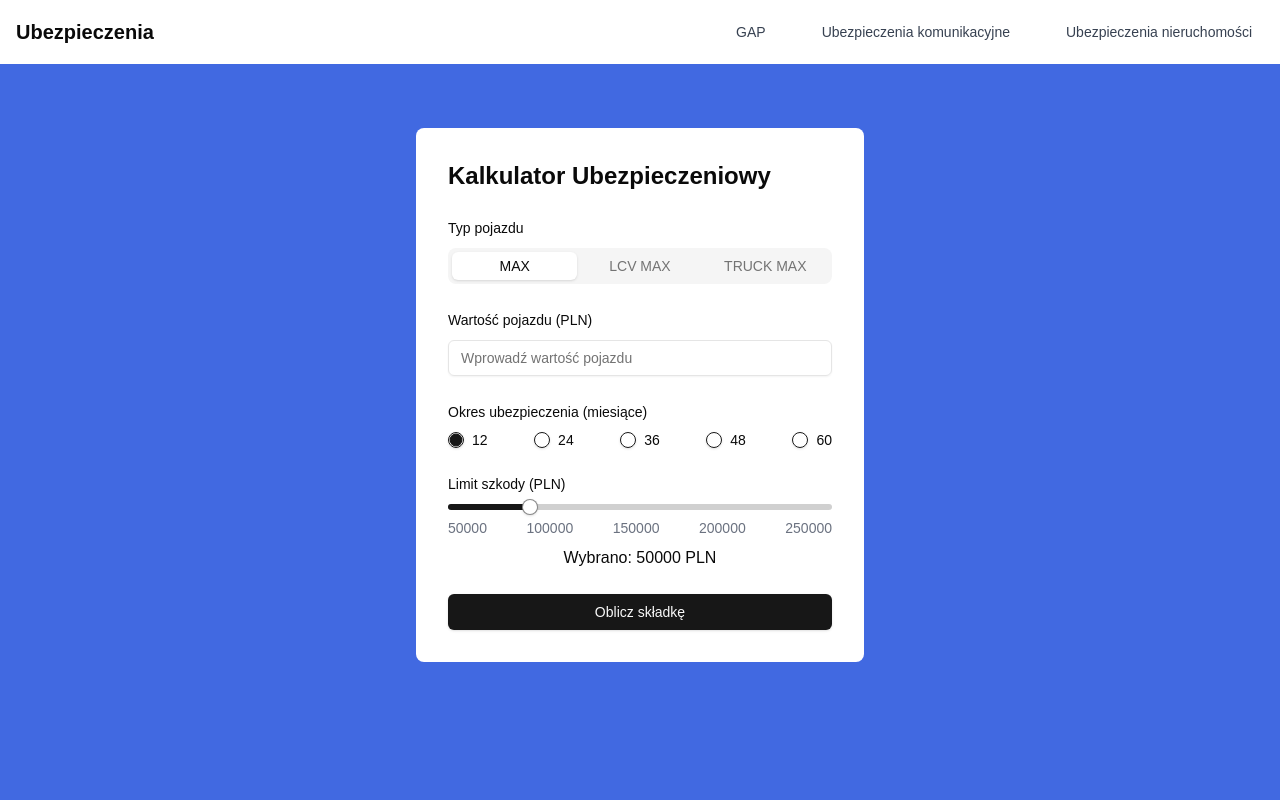
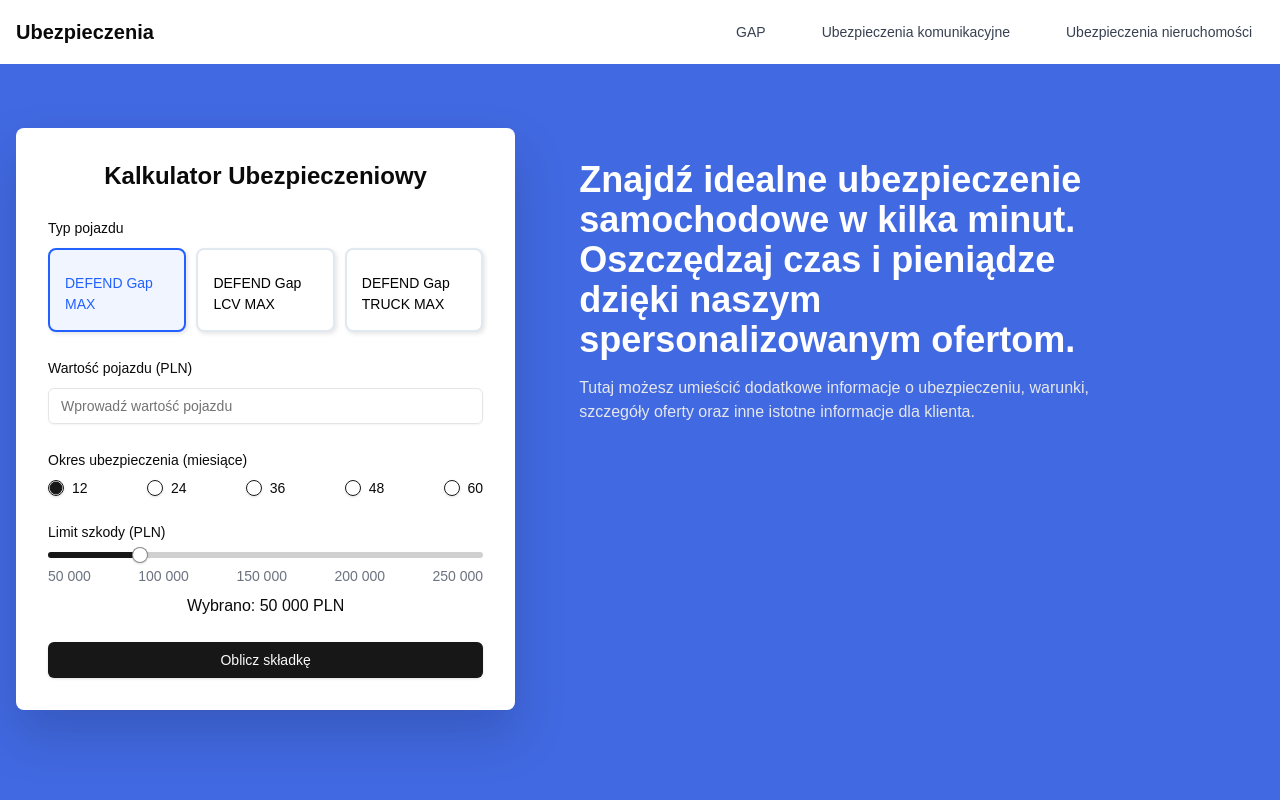
Before and after one commit to mainlycc/Ubezpieczenia_app, a Next.js app in the folder my-next-app/: page / in a window 1280 px wide. Shown: the top 800 px of the page. Built offline with nearby package versions, Linux system fonts and the light colour scheme.

Commit message:
Poprawki do UI

```diff
--- a/my-next-app/src/app/globals.css
+++ b/my-next-app/src/app/globals.css
@@ -70,3 +70,55 @@
     @apply bg-background text-foreground;
   }
 }
+
+.radio-inputs {
+  display: flex;
+  justify-content: space-between;
+  align-items: center;
+  width: 100%;
+  margin: 0 auto;
+  gap: 10px;
+}
+
+.radio-input {
+  display: none;
+}
+
+.radio-tile {
+  display: flex;
+  flex-direction: column;
+  align-items: center;
+  justify-content: center;
+  width: 100%;
+  padding: 15px;
+  border-radius: 8px;
+  border: 2px solid #e2e8f0;
+  background-color: white;
+  box-shadow: 2px 2px 4px rgba(0, 0, 0, 0.1);
+  cursor: pointer;
+  transition: all 0.3s ease;
+}
+
+.radio-tile:hover {
+  border-color: #2260ff;
+}
+
+.radio-input:checked + .radio-tile {
+  border-color: #2260ff;
+  background-color: #f0f5ff;
+}
+
+.radio-label {
+  margin-top: 8px;
+  font-size: 14px;
+  font-weight: 500;
+  color: #000000;
+}
+
+.radio-input:checked + .radio-tile .radio-label {
+  color: #2260ff;
+}
+
+.radio-icon {
+  display: none;
+}
--- a/my-next-app/src/app/page.tsx
+++ b/my-next-app/src/app/page.tsx
@@ -11,6 +11,7 @@
 import { Tabs, TabsList, TabsTrigger } from "@/components/ui/tabs"
 import { Sheet, SheetContent, SheetTrigger } from "@/components/ui/sheet"
 import { ResultCards } from '@/components/ui/ResultCards'
+import Link from 'next/link'
 
 export default function Home() {
   const [step, setStep] = useState('form')
@@ -24,9 +25,23 @@
   const [calculatedRate, setCalculatedRate] = useState(null)
   const [error, setError] = useState<string | null>(null)
 
+  const formatNumber = (num: number): string => {
+    return num.toString().replace(/\B(?=(\d{3})+(?!\d))/g, " ");
+  }
+
   const handleInputChange = (e: React.ChangeEvent<HTMLInputElement>) => {
     const { name, value } = e.target
+    if (name === 'vehicleValue') {
+      const cleanValue = value.replace(/\s/g, '')
+      if (/^\d*$/.test(cleanValue)) {
+        setFormData(prev => ({
+          ...prev,
+          [name]: cleanValue ? formatNumber(parseInt(cleanValue)) : ''
+        }))
+      }
+    } else {
       setFormData(prev => ({ ...prev, [name]: value }))
+    }
   }
 
   const handleSliderChange = (value: number[]) => {
@@ -44,7 +59,7 @@
     };
 
     try {
-      const response = await fetch('https://ubezpieczenia-app.onrender.com/api/calculate-rate', {
+      const response = await fetch('https://ubezpieczenia-app..onrender.com/api/calculate-rate', {
         method: 'POST',
         headers: {
           'Content-Type': 'application/json',
@@ -78,24 +93,43 @@
     <div className="bg-[#4169E1] min-h-screen flex flex-col">
       <main className="flex-grow">
         <div className="container mx-auto px-4 py-16">
+          <div className="flex gap-8">
             {step === 'form' ? (
-            <div className="max-w-md mx-auto bg-white rounded-lg p-8">
+              <>
+                <div className="w-2/5">
+                  <div className="bg-white drop-shadow-2xl rounded-lg p-8">
                     {error && (
                       <div className="mb-4 p-4 bg-red-100 text-red-700 rounded">
                         {error}
                       </div>
                     )}
-              <h1 className="text-2xl font-bold mb-6">Kalkulator Ubezpieczeniowy</h1>
+                    <Link href="/" className="text-2xl text-center font-bold mb-6 block hover:text-blue-600">
+                      Kalkulator Ubezpieczeniowy
+                    </Link>
                     <form onSubmit={handleSubmit} className="space-y-6">
                       <div className="space-y-2">
                         <Label>Typ pojazdu</Label>
-                  <Tabs defaultValue="DEFEND Gap MAX" onValueChange={(value) => setFormData(prev => ({ ...prev, vehicleType: value }))}>
-                    <TabsList className="grid w-full grid-cols-3">
-                      <TabsTrigger value="DEFEND Gap MAX">MAX</TabsTrigger>
-                      <TabsTrigger value="DEFEND Gap LCV MAX">LCV MAX</TabsTrigger>
-                      <TabsTrigger value="DEFEND Gap TRUCK MAX">TRUCK MAX</TabsTrigger>
-                    </TabsList>
-                  </Tabs>
+                        <div className="radio-inputs">
+                          {[
+                            { value: 'DEFEND Gap MAX', label: 'DEFEND Gap MAX' },
+                            { value: 'DEFEND Gap LCV MAX', label: 'DEFEND Gap LCV MAX' },
+                            { value: 'DEFEND Gap TRUCK MAX', label: 'DEFEND Gap TRUCK MAX' }
+                          ].map((option) => (
+                            <label key={option.value} className="flex-1">
+                              <input
+                                type="radio"
+                                name="vehicleType"
+                                value={option.value}
+                                className="radio-input"
+                                checked={formData.vehicleType === option.value}
+                                onChange={(e) => setFormData(prev => ({ ...prev, vehicleType: e.target.value }))}
+                              />
+                              <div className="radio-tile">
+                                <div className="radio-label">{option.label}</div>
+                              </div>
+                            </label>
+                          ))}
+                        </div>
                       </div>
 
                       <div className="space-y-2">
@@ -103,7 +137,7 @@
                         <Input
                           id="vehicleValue"
                           name="vehicleValue"
-                    type="number"
+                          type="text"
                           placeholder="Wprowadź wartość pojazdu"
                           value={formData.vehicleValue}
                           onChange={handleInputChange}
@@ -137,15 +171,28 @@
                         />
                         <div className="flex justify-between text-sm text-gray-500">
                           {[50000, 100000, 150000, 200000, 250000].map((value) => (
-                      <span key={value}>{value}</span>
+                            <span key={value}>{formatNumber(value)}</span>
                           ))}
                         </div>
-                  <p className="text-center mt-2">Wybrano: {formData.insuranceLimit} PLN</p>
+                        <p className="text-center mt-2">
+                          Wybrano: {formatNumber(formData.insuranceLimit)} PLN
+                        </p>
                       </div>
 
                       <Button type="submit" className="w-full">Oblicz składkę</Button>
                     </form>
                   </div>
+                </div>
+                <div className="w-1/2">
+                  <div className="bg-[#4169E1] p-8 rounded-lg h-full">
+                    <h2 className="text-4xl font-bold mb-4 text-white">Znajdź idealne ubezpieczenie samochodowe w kilka minut. Oszczędzaj czas i pieniądze dzięki naszym spersonalizowanym ofertom.</h2>
+                    <p className="text-gray-200">
+                      Tutaj możesz umieścić dodatkowe informacje o ubezpieczeniu, warunki,
+                      szczegóły oferty oraz inne istotne informacje dla klienta.
+                    </p>
+                  </div>
+                </div>
+              </>
             ) : (
               <ResultCards
                 formData={formData}
@@ -154,6 +201,7 @@
               />
             )}
           </div>
+        </div>
       </main>
     </div>
   )
```
Lines whose indentation alone changed are shown as unchanged.
